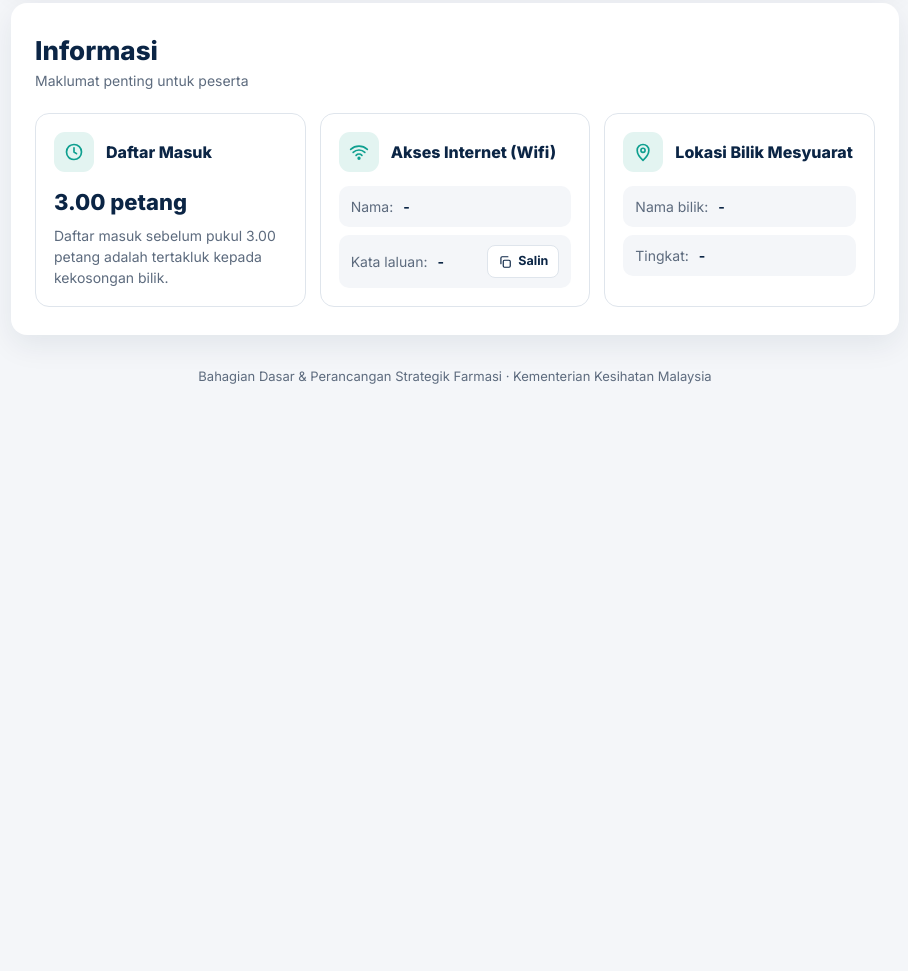
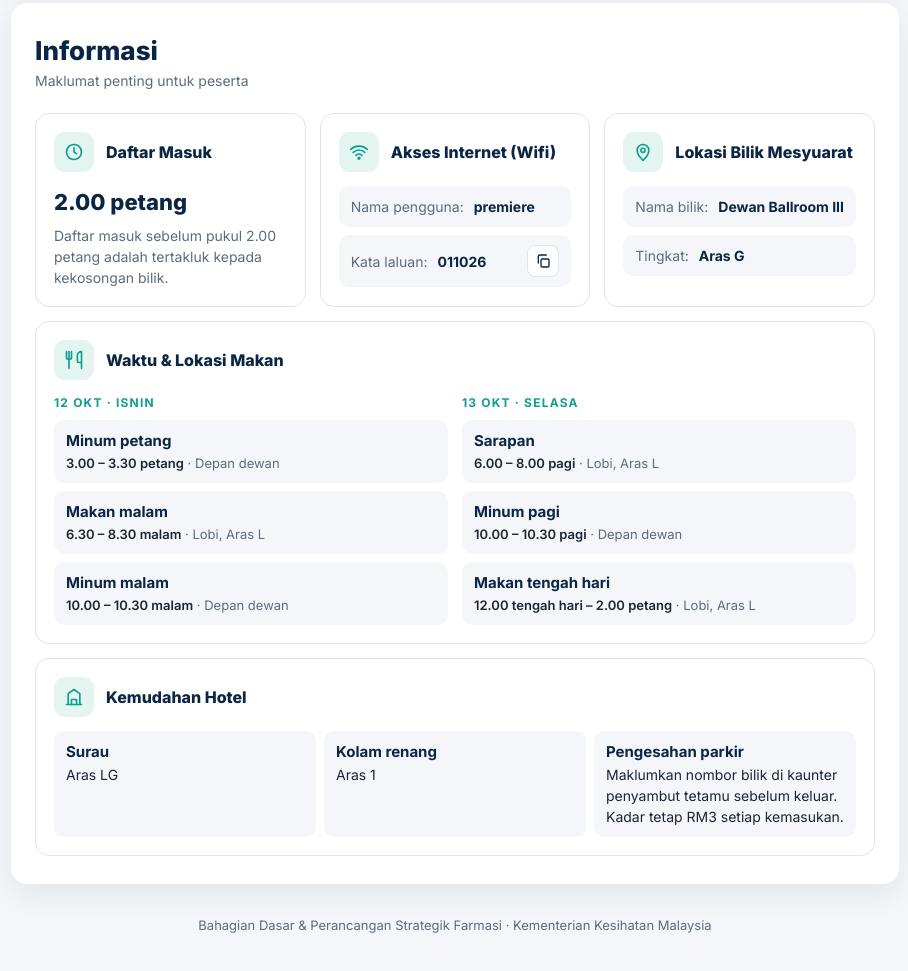
Before and after one commit to p-farmasi/mesyuarat-pengurusan, a plain HTML site: page index.html in a window 1280 px wide. Shown: the part 1157-2128 px from the top of the page, without its empty margins (185-1093 px from the left). Before the commit the page ends 1674 px from the top, so only its background shows below. Drawn offline with Linux system fonts and the light colour scheme.

Commit message:
Informasi: hotel details, meal times, facilities; add Bengkel documents
- Wifi credentials, meeting room location, meal schedule and hotel facilities
- Icon-only copy button so the password fits on one line
- Check-in from 2.00 petang (Informasi and Tentatif)
- Bengkel document links

Co-Authored-By: Claude Opus 5.5 <noreply@anthropic.com>

```diff
--- a/index.html
+++ b/index.html
@@ -123,14 +123,27 @@
   .kv { list-style: none; margin-top: 14px; display: flex; flex-direction: column; gap: 8px; }
   .kv li { display: flex; align-items: center; gap: 10px; background: var(--panel); border-radius: 10px; padding: 10px 12px; font-size: 14px; }
   .kv .k { color: var(--muted); flex: none; }
-  .kv .v { flex: 1; font-weight: 700; color: var(--navy); word-break: break-all; }
+  .kv .v { flex: 1; font-weight: 700; color: var(--navy); word-break: break-word; }
+  .kv .v.nw { white-space: nowrap; }
   .copy {
-    flex: none; display: inline-flex; align-items: center; gap: 6px; font: inherit; font-size: 12.5px; font-weight: 700;
-    padding: 6px 10px; border-radius: 8px; border: 1px solid var(--line); background: #fff; color: var(--navy); cursor: pointer;
+    flex: none; display: grid; place-items: center; width: 32px; height: 32px; padding: 0; border-radius: 8px; border: 1px solid var(--line); background: #fff; color: var(--navy); cursor: pointer;
     transition: border-color .2s, color .2s;
   }
   .copy:hover { border-color: var(--accent); color: var(--accent); }
   .copy.done { border-color: var(--accent); background: var(--accent); color: #fff; }
+  .copy .ck, .copy.done .cp { display: none; }
+  .copy.done .ck { display: block; }
+  .info-card.wide { grid-column: 1 / -1; }
+  .meals { display: grid; grid-template-columns: repeat(auto-fit, minmax(260px, 1fr)); gap: 14px; margin-top: 14px; }
+  .meals h4 { font-size: 12px; font-weight: 700; letter-spacing: .1em; text-transform: uppercase; color: var(--accent); margin-bottom: 8px; }
+  .meal { list-style: none; display: flex; flex-direction: column; gap: 8px; }
+  .meal li { background: var(--panel); border-radius: 10px; padding: 10px 12px; }
+  .meal .m { font-size: 15px; font-weight: 700; color: var(--navy); }
+  .meal .d { font-size: 13px; color: var(--muted); margin-top: 1px; }
+  .meal .d b { color: var(--ink); font-weight: 600; }
+  .fac { list-style: none; margin-top: 14px; display: grid; grid-template-columns: repeat(auto-fit, minmax(240px, 1fr)); gap: 8px; }
+  .fac li { background: var(--panel); border-radius: 10px; padding: 10px 12px; font-size: 14px; color: var(--ink); }
+  .fac li b { display: block; font-size: 15px; color: var(--navy); }
 
   footer { text-align: center; font-size: 13px; color: var(--muted); margin-top: 32px; }
 
@@ -319,7 +332,7 @@
 
       <div class="day show" id="d1" role="tabpanel">
         <ol class="tl">
-          <li><div class="time">2.30 – 3.00 petang</div><div class="what">Daftar masuk hotel</div></li>
+          <li><div class="time">2.00 – 3.00 petang</div><div class="what">Daftar masuk hotel</div></li>
           <li class="key">
             <div class="time">3.00 – 5.30 petang</div>
             <div class="box">
@@ -373,8 +386,8 @@
             <div class="ic"><svg width="20" height="20" viewBox="0 0 24 24" fill="none" stroke="currentColor" stroke-width="2" stroke-linecap="round" stroke-linejoin="round"><circle cx="12" cy="12" r="9"/><path d="M12 7v5l3 2"/></svg></div>
             <h3>Daftar Masuk</h3>
           </div>
-          <div class="big">3.00 petang</div>
-          <p>Daftar masuk sebelum pukul 3.00 petang adalah tertakluk kepada kekosongan bilik.</p>
+          <div class="big">2.00 petang</div>
+          <p>Daftar masuk sebelum pukul 2.00 petang adalah tertakluk kepada kekosongan bilik.</p>
         </div>
 
         <div class="info-card">
@@ -383,10 +396,11 @@
             <h3>Akses Internet (Wifi)</h3>
           </div>
           <ul class="kv">
-            <li><span class="k">Nama:</span><span class="v">-</span></li>
-            <li><span class="k">Kata laluan:</span><span class="v" id="wifiPass">-</span>
-              <button class="copy" type="button" data-copy="wifiPass" aria-label="Salin kata laluan">
-                <svg width="14" height="14" viewBox="0 0 24 24" fill="none" stroke="currentColor" stroke-width="2" stroke-linecap="round" stroke-linejoin="round"><rect x="9" y="9" width="12" height="12" rx="2"/><path d="M5 15V5a2 2 0 0 1 2-2h10"/></svg><span>Salin</span>
+            <li><span class="k">Nama pengguna:</span><span class="v">premiere</span></li>
+            <li><span class="k">Kata laluan:</span><span class="v nw" id="wifiPass">011026</span>
+              <button class="copy" type="button" data-copy="wifiPass" aria-label="Salin kata laluan" title="Salin kata laluan">
+                <svg class="cp" width="16" height="16" viewBox="0 0 24 24" fill="none" stroke="currentColor" stroke-width="2" stroke-linecap="round" stroke-linejoin="round"><rect x="9" y="9" width="12" height="12" rx="2"/><path d="M5 15V5a2 2 0 0 1 2-2h10"/></svg>
+                <svg class="ck" width="16" height="16" viewBox="0 0 24 24" fill="none" stroke="currentColor" stroke-width="2.5" stroke-linecap="round" stroke-linejoin="round"><path d="M5 12l5 5L20 7"/></svg>
               </button>
             </li>
           </ul>
@@ -398,8 +412,45 @@
             <h3>Lokasi Bilik Mesyuarat</h3>
           </div>
           <ul class="kv">
-            <li><span class="k">Nama bilik:</span><span class="v">-</span></li>
-            <li><span class="k">Tingkat:</span><span class="v">-</span></li>
+            <li><span class="k">Nama bilik:</span><span class="v">Dewan Ballroom III</span></li>
+            <li><span class="k">Tingkat:</span><span class="v">Aras G</span></li>
+          </ul>
+        </div>
+
+        <div class="info-card wide">
+          <div class="ih">
+            <div class="ic"><svg width="20" height="20" viewBox="0 0 24 24" fill="none" stroke="currentColor" stroke-width="2" stroke-linecap="round" stroke-linejoin="round"><path d="M3 2v7a2 2 0 0 0 2 2h2a2 2 0 0 0 2-2V2M6 2v20"/><path d="M21 15V2a5 5 0 0 0-5 5v6a2 2 0 0 0 2 2h3zm0 0v7"/></svg></div>
+            <h3>Waktu &amp; Lokasi Makan</h3>
+          </div>
+          <div class="meals">
+            <div>
+              <h4>12 Okt · Isnin</h4>
+              <ul class="meal">
+                <li><div class="m">Minum petang</div><div class="d"><b>3.00 – 3.30 petang</b> · Depan dewan</div></li>
+                <li><div class="m">Makan malam</div><div class="d"><b>6.30 – 8.30 malam</b> · Lobi, Aras L</div></li>
+                <li><div class="m">Minum malam</div><div class="d"><b>10.00 – 10.30 malam</b> · Depan dewan</div></li>
+              </ul>
+            </div>
+            <div>
+              <h4>13 Okt · Selasa</h4>
+              <ul class="meal">
+                <li><div class="m">Sarapan</div><div class="d"><b>6.00 – 8.00 pagi</b> · Lobi, Aras L</div></li>
+                <li><div class="m">Minum pagi</div><div class="d"><b>10.00 – 10.30 pagi</b> · Depan dewan</div></li>
+                <li><div class="m">Makan tengah hari</div><div class="d"><b>12.00 tengah hari – 2.00 petang</b> · Lobi, Aras L</div></li>
+              </ul>
+            </div>
+          </div>
+        </div>
+
+        <div class="info-card wide">
+          <div class="ih">
+            <div class="ic"><svg width="20" height="20" viewBox="0 0 24 24" fill="none" stroke="currentColor" stroke-width="2" stroke-linecap="round" stroke-linejoin="round"><path d="M3 21h18M5 21V8l7-5 7 5v13"/><path d="M9 21v-6h6v6"/></svg></div>
+            <h3>Kemudahan Hotel</h3>
+          </div>
+          <ul class="fac">
+            <li><b>Surau</b>Aras LG</li>
+            <li><b>Kolam renang</b>Aras 1</li>
+            <li><b>Pengesahan parkir</b>Maklumkan nombor bilik di kaunter penyambut tetamu sebelum keluar. Kadar tetap RM3 setiap kemasukan.</li>
           </ul>
         </div>
       </div>
@@ -532,7 +583,12 @@ var DOKUMEN_MESYUARAT = [
   { no: '4', tajuk: 'Isu / Cadangan', pautan: 'https://drive.google.com/file/d/1BXLccaABsuzvgAhAFOdZfoIPbE00dDOi/view?usp=drive_link' }
 ];
 
-var DOKUMEN_BENGKEL = []; // pautan akan diberikan kemudian
+var DOKUMEN_BENGKEL = [
+  { no: '1', tajuk: 'Status Pencapaian Pelan Tindakan 2026', pautan: 'https://docs.google.com/presentation/d/1HoGfQs0SvZMvzgOxADuLfCzImW9V0UC2/edit?usp=drive_link&ouid=105559788097757848293&rtpof=true&sd=true' },
+  { no: '2', tajuk: 'Cadangan Pelan Tindakan BDPSF 2027', group: true },
+  { no: '2a', tajuk: 'Slaid', pautan: 'https://drive.google.com/file/d/1vA4H2bMvoSzibFPm8V9cQaGa_AU5Ymex/view?usp=drive_link', sub: true },
+  { no: '2b', tajuk: 'Jadual', pautan: 'https://docs.google.com/spreadsheets/d/1IHrNxgxVgBh8Odxr8N4FbFl-JcyB3ybs/edit?usp=drive_link&ouid=105559788097757848293&rtpof=true&sd=true', sub: true }
+];
 
 /* ========================================================= */
 (function () {
@@ -688,13 +744,12 @@ var DOKUMEN_BENGKEL = []; // pautan akan diberikan kemudian
 
   // ----- Copy to clipboard -----
   document.querySelectorAll('.copy').forEach(function (b) {
-    var label = b.querySelector('span');
     b.addEventListener('click', function () {
       var text = document.getElementById(b.dataset.copy).textContent.trim();
       function done() {
-        b.classList.add('done'); label.textContent = 'Disalin';
+        b.classList.add('done'); b.title = 'Disalin';
         clearTimeout(b._t);
-        b._t = setTimeout(function () { b.classList.remove('done'); label.textContent = 'Salin'; }, 1800);
+        b._t = setTimeout(function () { b.classList.remove('done'); b.title = 'Salin kata laluan'; }, 1800);
       }
       if (navigator.clipboard && window.isSecureContext) {
         navigator.clipboard.writeText(text).then(done, fallback);
```
